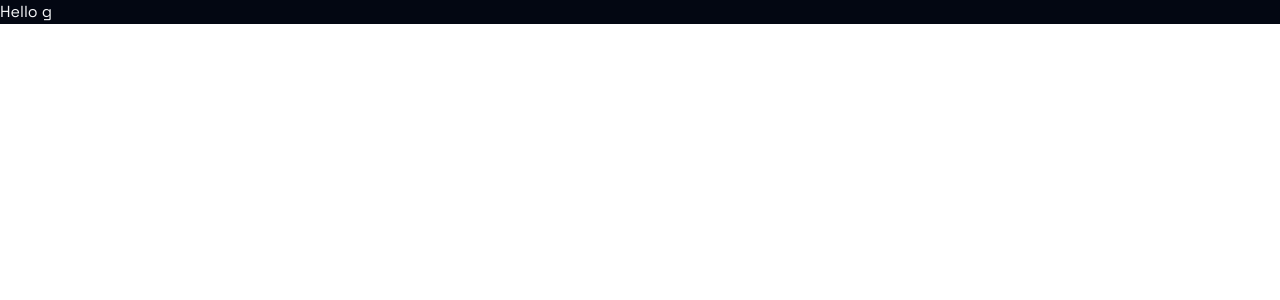
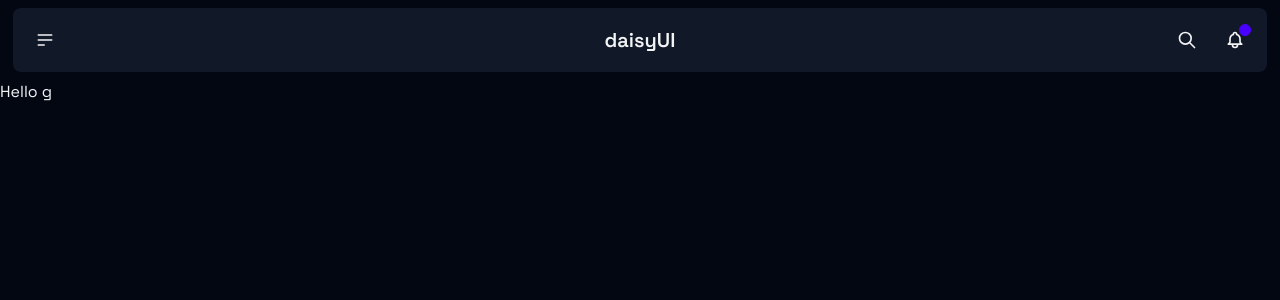
Before and after one commit to mrx7355608/blog-2.0, a Next.js app: page / in a window 1280 px wide. Shown: the top 300 px of the page. Built offline with nearby package versions, Linux system fonts and the light colour scheme.

Commit message:
modified navbar

```diff
--- a/app/compnents/navbar.tsx
+++ b/app/compnents/navbar.tsx
@@ -0,0 +1,82 @@
+import React from 'react';
+
+export const Navbar = () => {
+  return (
+    <div className="navbar bg-gray-900 w-[98vw] mx-auto rounded-lg my-2">
+      <div className="navbar-start">
+        <div className="dropdown">
+          <div tabIndex={0} role="button" className="btn btn-ghost btn-circle">
+            <svg
+              xmlns="http://www.w3.org/2000/svg"
+              className="h-5 w-5"
+              fill="none"
+              viewBox="0 0 24 24"
+              stroke="currentColor"
+            >
+              <path
+                strokeLinecap="round"
+                strokeLinejoin="round"
+                strokeWidth="2"
+                d="M4 6h16M4 12h16M4 18h7"
+              />
+            </svg>
+          </div>
+          <ul
+            tabIndex={0}
+            className="menu menu-sm dropdown-content bg-base-100 rounded-box z-[1] mt-3 w-52 p-2 shadow"
+          >
+            <li>
+              <a>Homepage</a>
+            </li>
+            <li>
+              <a>Portfolio</a>
+            </li>
+            <li>
+              <a>About</a>
+            </li>
+          </ul>
+        </div>
+      </div>
+      <div className="navbar-center">
+        <a className="btn btn-ghost text-xl">daisyUI</a>
+      </div>
+      <div className="navbar-end">
+        <button className="btn btn-ghost btn-circle">
+          <svg
+            xmlns="http://www.w3.org/2000/svg"
+            className="h-5 w-5"
+            fill="none"
+            viewBox="0 0 24 24"
+            stroke="currentColor"
+          >
+            <path
+              strokeLinecap="round"
+              strokeLinejoin="round"
+              strokeWidth="2"
+              d="M21 21l-6-6m2-5a7 7 0 11-14 0 7 7 0 0114 0z"
+            />
+          </svg>
+        </button>
+        <button className="btn btn-ghost btn-circle">
+          <div className="indicator">
+            <svg
+              xmlns="http://www.w3.org/2000/svg"
+              className="h-5 w-5"
+              fill="none"
+              viewBox="0 0 24 24"
+              stroke="currentColor"
+            >
+              <path
+                strokeLinecap="round"
+                strokeLinejoin="round"
+                strokeWidth="2"
+                d="M15 17h5l-1.405-1.405A2.032 2.032 0 0118 14.158V11a6.002 6.002 0 00-4-5.659V5a2 2 0 10-4 0v.341C7.67 6.165 6 8.388 6 11v3.159c0 .538-.214 1.055-.595 1.436L4 17h5m6 0v1a3 3 0 11-6 0v-1m6 0H9"
+              />
+            </svg>
+            <span className="badge badge-xs badge-primary indicator-item"></span>
+          </div>
+        </button>
+      </div>
+    </div>
+  );
+};
--- a/app/layout.tsx
+++ b/app/layout.tsx
@@ -1,15 +1,16 @@
-import type { Metadata } from "next";
-import { Space_Grotesk } from "next/font/google";
-import "./globals.css";
+import type { Metadata } from 'next';
+import { Space_Grotesk } from 'next/font/google';
+import './globals.css';
+import { Navbar } from './compnents/navbar';
 
 const spaceGrotesk = Space_Grotesk({
-  variable: "--font-space-grotesk",
-  subsets: ["latin"],
+  variable: '--font-space-grotesk',
+  subsets: ['latin'],
 });
 
 export const metadata: Metadata = {
-  title: "Create Next App",
-  description: "Generated by create next app",
+  title: 'Create Next App',
+  description: 'Generated by create next app',
 };
 
 export default function RootLayout({
@@ -18,10 +19,9 @@
   children: React.ReactNode;
 }>) {
   return (
-    <html lang="en">
-      <body
-        className={`bg-gray-950 text-gray-100 ${spaceGrotesk.variable} antialiased`}
-      >
+    <html className="bg-gray-950" lang="en">
+      <body className={`text-gray-100 ${spaceGrotesk.variable} antialiased`}>
+        <Navbar />
         {children}
       </body>
     </html>
```
Also changed, not shown: .prettierrc.json (added).
